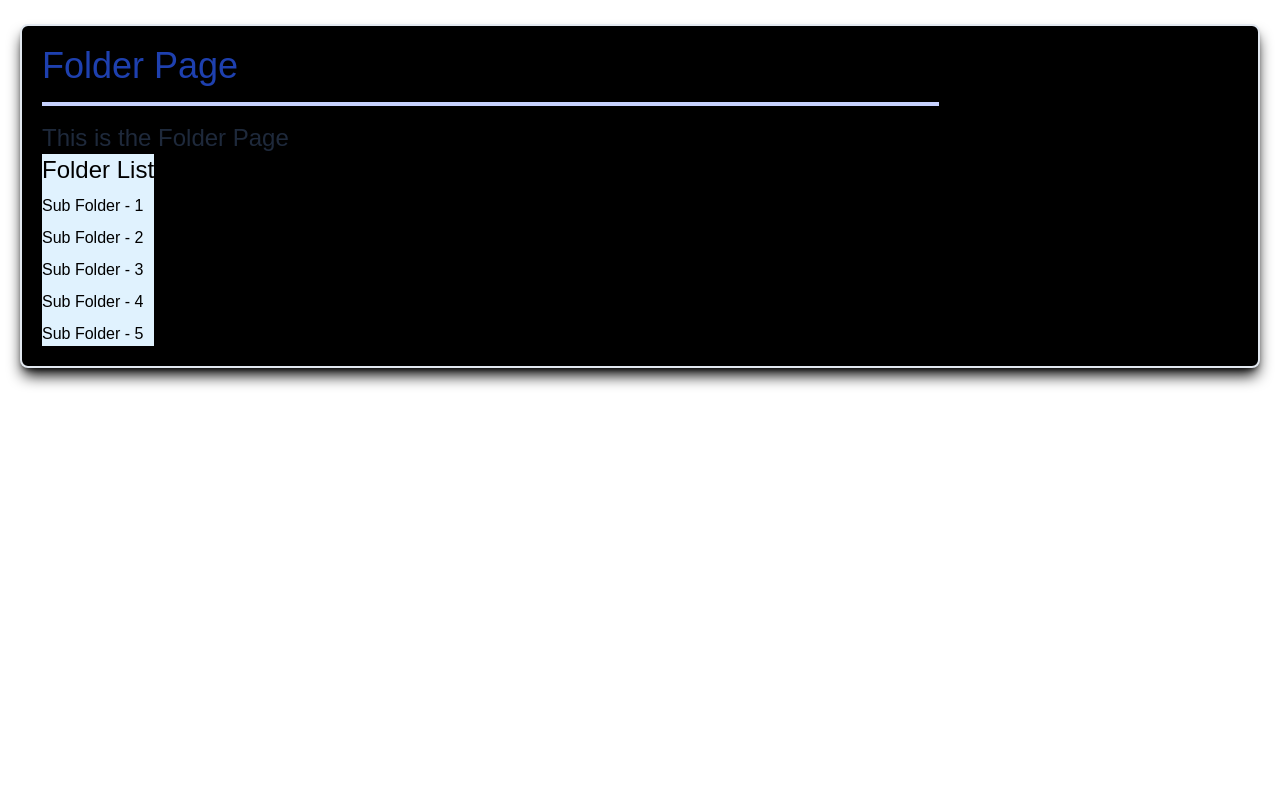
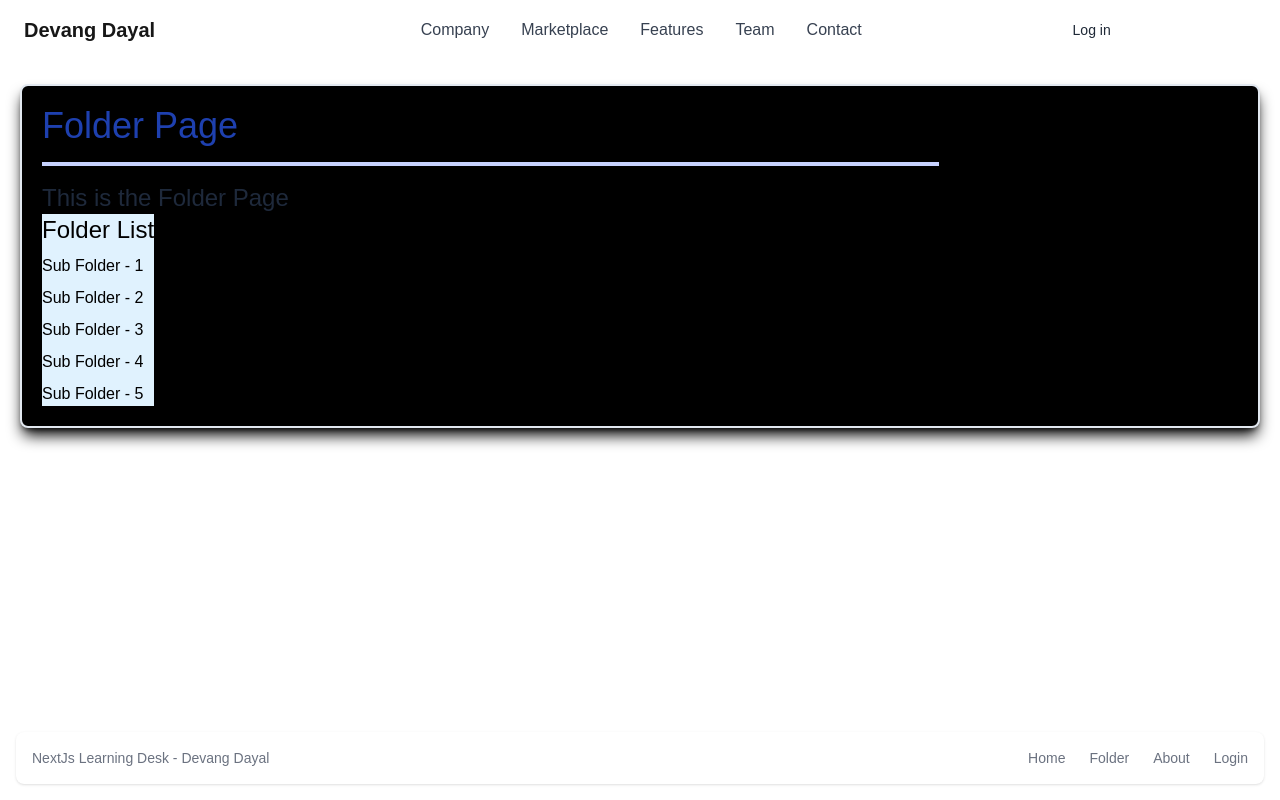
Before and after one commit to devangdayal/nextjs-14-desk, a Next.js app: page /folder in a window 1280 px wide. Built offline with nearby package versions, Linux system fonts and the light colour scheme.

Commit message:
Added a Header and Footer

```diff
--- /dev/null
+++ b/src/app/_components/Footer.tsx
@@ -0,0 +1,36 @@
+import Link from "next/link";
+import React from "react";
+
+export default function Footer() {
+  return (
+    <footer className="bg-white rounded-lg shadow m-4 dark:bg-gray-800">
+      <div className="w-full mx-auto max-w-screen-xl p-4 md:flex md:items-center md:justify-between">
+        <span className="text-sm text-gray-500 sm:text-center dark:text-gray-400">
+          NextJs Learning Desk - Devang Dayal
+        </span>
+        <ul className="flex flex-wrap items-center mt-3 text-sm font-medium text-gray-500 dark:text-gray-400 sm:mt-0">
+          <li>
+            <Link href="/home" className="hover:underline me-4 md:me-6">
+              Home
+            </Link>
+          </li>
+          <li>
+            <Link href="/folder" className="hover:underline me-4 md:me-6">
+              Folder
+            </Link>
+          </li>
+          <li>
+            <Link href="/about" className="hover:underline me-4 md:me-6">
+              About
+            </Link>
+          </li>
+          <li>
+            <Link href="/login" className="hover:underline">
+              Login
+            </Link>
+          </li>
+        </ul>
+      </div>
+    </footer>
+  );
+}
--- /dev/null
+++ b/src/app/_components/Header.tsx
@@ -0,0 +1,121 @@
+import Link from "next/link";
+import React from "react";
+
+export default function Header() {
+  return (
+    <header>
+      <nav className="bg-white border-gray-200 px-4 lg:px-6 py-2.5 dark:bg-gray-800">
+        <div className="flex flex-wrap justify-between items-center mx-auto max-w-screen-xl">
+          <Link href="" className="flex items-center">
+            <span className="self-center text-xl font-semibold whitespace-nowrap dark:text-white">
+              Devang Dayal
+            </span>
+          </Link>
+          <div className="flex items-center lg:order-2">
+            <Link
+              href="#"
+              className="text-gray-800 dark:text-white hover:bg-gray-50 focus:ring-4 focus:ring-gray-300 font-medium rounded-lg text-sm px-4 lg:px-5 py-2 lg:py-2.5 mr-2 dark:hover:bg-gray-700 focus:outline-none dark:focus:ring-gray-800"
+            >
+              Log in
+            </Link>
+            <Link
+              href="#"
+              className="text-white bg-primary-700 hover:bg-primary-800 focus:ring-4 focus:ring-primary-300 font-medium rounded-lg text-sm px-4 lg:px-5 py-2 lg:py-2.5 mr-2 dark:bg-primary-600 dark:hover:bg-primary-700 focus:outline-none dark:focus:ring-primary-800"
+            >
+              Get started
+            </Link>
+            <button
+              data-collapse-toggle="mobile-menu-2"
+              type="button"
+              className="inline-flex items-center p-2 ml-1 text-sm text-gray-500 rounded-lg lg:hidden hover:bg-gray-100 focus:outline-none focus:ring-2 focus:ring-gray-200 dark:text-gray-400 dark:hover:bg-gray-700 dark:focus:ring-gray-600"
+              aria-controls="mobile-menu-2"
+              aria-expanded="false"
+            >
+              <span className="sr-only">Open main menu</span>
+              <svg
+                className="w-6 h-6"
+                fill="currentColor"
+                viewBox="0 0 20 20"
+                xmlns="http://www.w3.org/2000/svg"
+              >
+                <path
+                  fill-rule="evenodd"
+                  d="M3 5a1 1 0 011-1h12a1 1 0 110 2H4a1 1 0 01-1-1zM3 10a1 1 0 011-1h12a1 1 0 110 2H4a1 1 0 01-1-1zM3 15a1 1 0 011-1h12a1 1 0 110 2H4a1 1 0 01-1-1z"
+                  clip-rule="evenodd"
+                ></path>
+              </svg>
+              <svg
+                className="hidden w-6 h-6"
+                fill="currentColor"
+                viewBox="0 0 20 20"
+                xmlns="http://www.w3.org/2000/svg"
+              >
+                <path
+                  fill-rule="evenodd"
+                  d="M4.293 4.293a1 1 0 011.414 0L10 8.586l4.293-4.293a1 1 0 111.414 1.414L11.414 10l4.293 4.293a1 1 0 01-1.414 1.414L10 11.414l-4.293 4.293a1 1 0 01-1.414-1.414L8.586 10 4.293 5.707a1 1 0 010-1.414z"
+                  clip-rule="evenodd"
+                ></path>
+              </svg>
+            </button>
+          </div>
+          <div
+            className="hidden justify-between items-center w-full lg:flex lg:w-auto lg:order-1"
+            id="mobile-menu-2"
+          >
+            <ul className="flex flex-col mt-4 font-medium lg:flex-row lg:space-x-8 lg:mt-0">
+              <li>
+                <Link
+                  href="#"
+                  className="block py-2 pr-4 pl-3 text-white rounded bg-primary-700 lg:bg-transparent lg:text-primary-700 lg:p-0 dark:text-white"
+                  aria-current="page"
+                >
+                  Home
+                </Link>
+              </li>
+              <li>
+                <Link
+                  href="#"
+                  className="block py-2 pr-4 pl-3 text-gray-700 border-b border-gray-100 hover:bg-gray-50 lg:hover:bg-transparent lg:border-0 lg:hover:text-primary-700 lg:p-0 dark:text-gray-400 lg:dark:hover:text-white dark:hover:bg-gray-700 dark:hover:text-white lg:dark:hover:bg-transparent dark:border-gray-700"
+                >
+                  Company
+                </Link>
+              </li>
+              <li>
+                <Link
+                  href="#"
+                  className="block py-2 pr-4 pl-3 text-gray-700 border-b border-gray-100 hover:bg-gray-50 lg:hover:bg-transparent lg:border-0 lg:hover:text-primary-700 lg:p-0 dark:text-gray-400 lg:dark:hover:text-white dark:hover:bg-gray-700 dark:hover:text-white lg:dark:hover:bg-transparent dark:border-gray-700"
+                >
+                  Marketplace
+                </Link>
+              </li>
+              <li>
+                <Link
+                  href="#"
+                  className="block py-2 pr-4 pl-3 text-gray-700 border-b border-gray-100 hover:bg-gray-50 lg:hover:bg-transparent lg:border-0 lg:hover:text-primary-700 lg:p-0 dark:text-gray-400 lg:dark:hover:text-white dark:hover:bg-gray-700 dark:hover:text-white lg:dark:hover:bg-transparent dark:border-gray-700"
+                >
+                  Features
+                </Link>
+              </li>
+              <li>
+                <Link
+                  href="#"
+                  className="block py-2 pr-4 pl-3 text-gray-700 border-b border-gray-100 hover:bg-gray-50 lg:hover:bg-transparent lg:border-0 lg:hover:text-primary-700 lg:p-0 dark:text-gray-400 lg:dark:hover:text-white dark:hover:bg-gray-700 dark:hover:text-white lg:dark:hover:bg-transparent dark:border-gray-700"
+                >
+                  Team
+                </Link>
+              </li>
+              <li>
+                <Link
+                  href="#"
+                  className="block py-2 pr-4 pl-3 text-gray-700 border-b border-gray-100 hover:bg-gray-50 lg:hover:bg-transparent lg:border-0 lg:hover:text-primary-700 lg:p-0 dark:text-gray-400 lg:dark:hover:text-white dark:hover:bg-gray-700 dark:hover:text-white lg:dark:hover:bg-transparent dark:border-gray-700"
+                >
+                  Contact
+                </Link>
+              </li>
+            </ul>
+          </div>
+        </div>
+      </nav>
+    </header>
+  );
+}
--- a/src/app/layout.tsx
+++ b/src/app/layout.tsx
@@ -1,12 +1,15 @@
 import type { Metadata } from "next";
 import localFont from "next/font/local";
 import "./globals.css";
+import Footer from "./_components/Footer";
+import Header from "./_components/Header";
 
 const geistSans = localFont({
   src: "./fonts/GeistVF.woff",
   variable: "--font-geist-sans",
   weight: "100 900",
 });
+
 const geistMono = localFont({
   src: "./fonts/GeistMonoVF.woff",
   variable: "--font-geist-mono",
@@ -25,10 +28,12 @@
 }>) {
   return (
     <html lang="en">
-      <body
-        className={`${geistSans.variable} ${geistMono.variable} antialiased`}
-      >
-        {children}
+      <body className={`${geistSans.variable} ${geistMono.variable} antialiased flex flex-col min-h-screen`}>
+        <Header />
+        <main className="flex-grow">
+          {children}
+        </main>
+        <Footer />
       </body>
     </html>
   );
```
